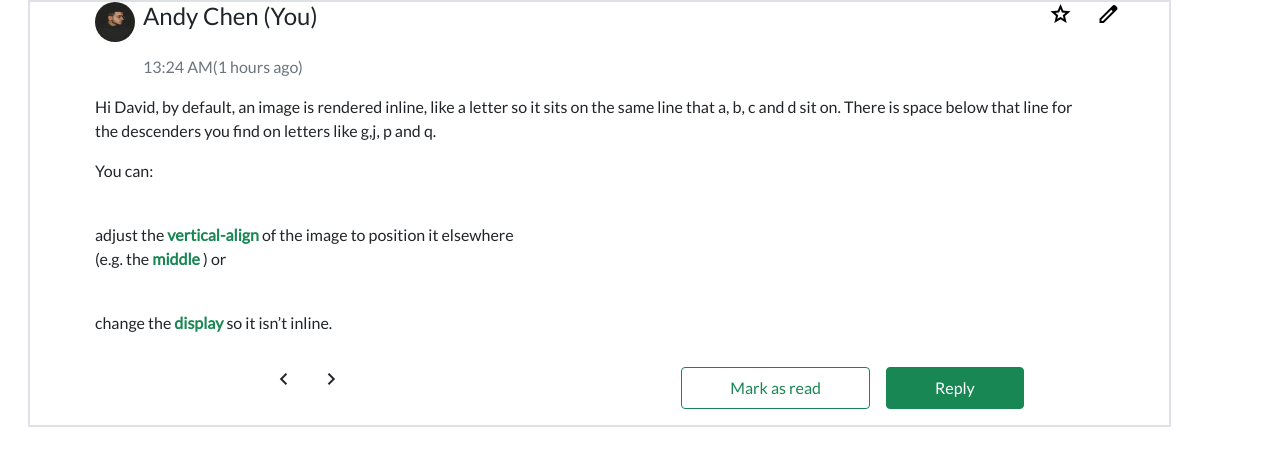
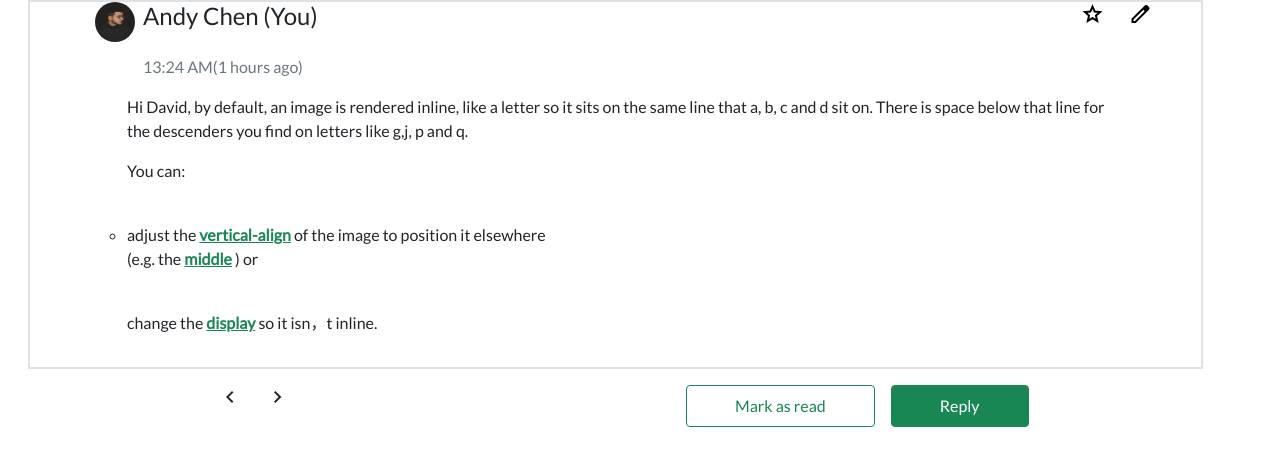
Before and after one commit to Ameliaearth/work5, a website built with Vite: page pages/index.html in a window 1280 px wide. Built offline with nearby package versions, Linux system fonts and the light colour scheme.

Commit message:
修改部分

```diff
--- a/assets/scss/layout/_menu.scss
+++ b/assets/scss/layout/_menu.scss
@@ -22,6 +22,9 @@ h1 {
 
 .list-1{
   border-left:4px solid Transparent;
+  .bg-g{
+    background: #F5F5F5;
+  }
 }
 
 .nav{
--- a/layout/partial.ejs
+++ b/layout/partial.ejs
@@ -24,7 +24,7 @@
                         seems to be a padding/margin.<br>
                         What is the gap or extra space below image?</p>
                 </li>
-                <li class="title-2 d-flex align-items-center border border-2">
+                <li class="rounded title-2 d-flex align-items-center border border-2">
                     <span class="m-8 my-3 material-symbols-outlined">attach_file</span>
                     <a class="fw-bold fs-6" href="#">HW-2-David.zip</a>
                 </li>
--- a/pages/index.html
+++ b/pages/index.html
@@ -20,8 +20,9 @@
         <%- include('./layout/menu'); -%>
         <div><!--1-->
           <%- include('./layout/header'); -%>
-          <div class="d-flex justify-content-center align-self-start"><!--2-->
+          <div class="d-flex"><!--2-->
             <%- include('./layout/aside'); -%>
+              <div class="d-flex flex-column">
                 <div class="ms-3 border border-2"><!--3-->
                   <%- include('./layout/partial'); -%>
 
@@ -44,24 +45,29 @@
                           </div>
                         </div>
                         <div class="d-flex flex-column">
-                      <ul class="item-1 list-inline">
-                        <li class="title-4 d-flex align-content-between flex-xl-column">
+                          <ul class="item-1">
+                            <li class="title-4 d-flex align-content-between flex-xl-column list-inline">
                               <p class="pe-5">Hi David, by default, an image is rendered inline,
                                 like a letter so it sits on the same line that a,
                                 b, c and d sit on. There is space below that line
                                 for</br>
                                 the descenders you find on letters like g,j, p and q.</p>
                               <p>You can:</p></br>
+                            </li>
+                            <li>
                               <p class="list-sty">adjust the <a class="fw-bold text-success" href="#">vertical-align</a> of the image to position
                                 it elsewhere</br>
                                 (e.g. the <a class="fw-bold text-success" href="#">middle</a> ) or</p></br>
-                          <p class="list-sty">change the <a class="fw-bold text-success" href="#">display</a> so it isn’t inline.</p>
+                              <p class="list-sty">change the <a class="fw-bold text-success" href="#">display</a> so it isn，t inline.</p>
                             </li>
                           </ul>
                         </div>
                       </li>
                     </ul>
-                <ul class="d-flex justify-content-around">
+                  </div>
+                </div>
+
+                <ul class="mt-3 d-flex justify-content-around">
                   <li class="pe-5 d-flex">
                     <div>
                       <a class="me-4 text-dark" href="#">
@@ -82,7 +88,6 @@
         </div>
       </div>
     </div>
-    </div>
     <script src="https://cdn.jsdelivr.net/npm/bootstrap@5.1.1/dist/js/bootstrap.bundle.min.js" integrity="sha384-/bQdsTh/da6pkI1MST/rWKFNjaCP5gBSY4sEBT38Q/9RBh9AH40zEOg7Hlq2THRZ" crossorigin="anonymous"></script>
     <script type="module" src="../main.js"></script>
   </body>
```
Lines whose indentation alone changed are shown as unchanged.
